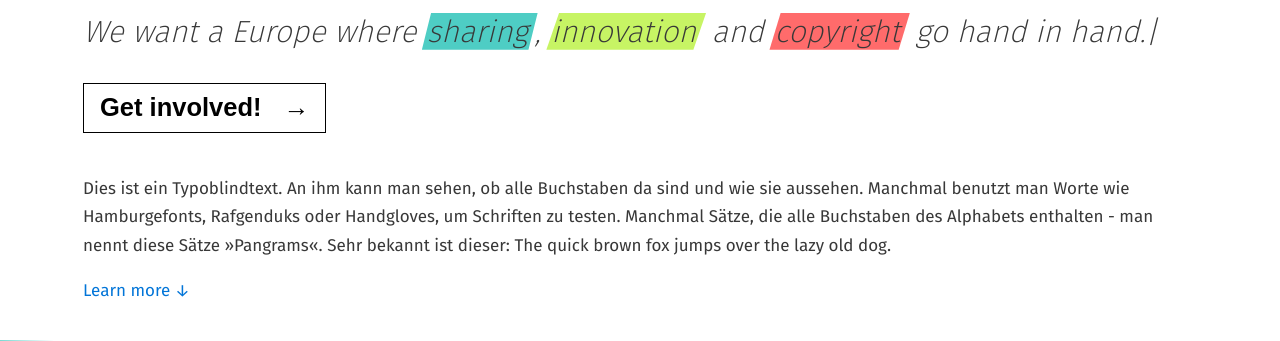
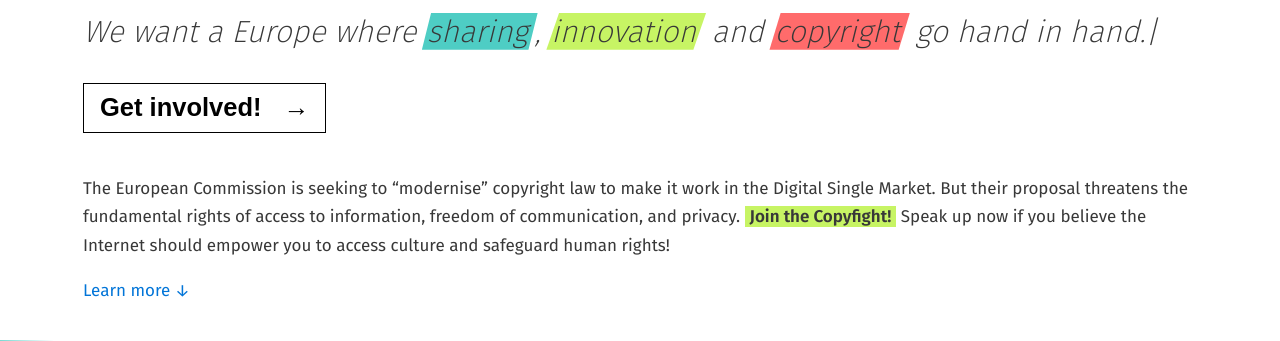
Before and after one commit to copyfighters/copyfighters, a Django app: page / in a window 1280 px wide. Shown: the part 166-507 px from the top of the page. Run offline with Django 3.2, Linux system fonts and the light colour scheme; style sheets or scripts are compiled from the project's sources; some libraries are stand-ins or nearby versions.

Commit message:
Include sample text from content team

```diff
--- a/sass/main.scss
+++ b/sass/main.scss
@@ -21,6 +21,12 @@ body {
 div.area {
 	padding: 2em 4em;
 	min-height: 20em;
+}
+
+.highlight {
+	background: #C7F464;
+	font-weight: 700;
+	padding: 0 5px;
 }
 
 @import 'head';
--- a/templates/index.html
+++ b/templates/index.html
@@ -55,7 +55,7 @@
 				</div>
 				<div class="col-md-12">
 					<p><button class='btn btn-default get-involved-btn'>Get involved! <span>→</span></button></p>
-					<p>Dies ist ein Typoblindtext. An ihm kann man sehen, ob alle Buchstaben da sind und wie sie aussehen. Manchmal benutzt man Worte wie Hamburgefonts, Rafgenduks oder Handgloves, um Schriften zu testen. Manchmal Sätze, die alle Buchstaben des Alphabets enthalten - man nennt diese Sätze »Pangrams«. Sehr bekannt ist dieser: The quick brown fox jumps over the lazy old dog.</p>
+					<p>The European Commission is seeking to “modernise” copyright law to make it work in the Digital Single Market. But their proposal threatens the fundamental rights of access to information, freedom of communication, and privacy. <span class='highlight'>Join the Copyfight!</span> Speak up now if you believe the Internet should empower you to access culture and safeguard human rights!</p>
 					<a href='#'>Learn more ↓</a>
 				</div>
 			</div>
```
